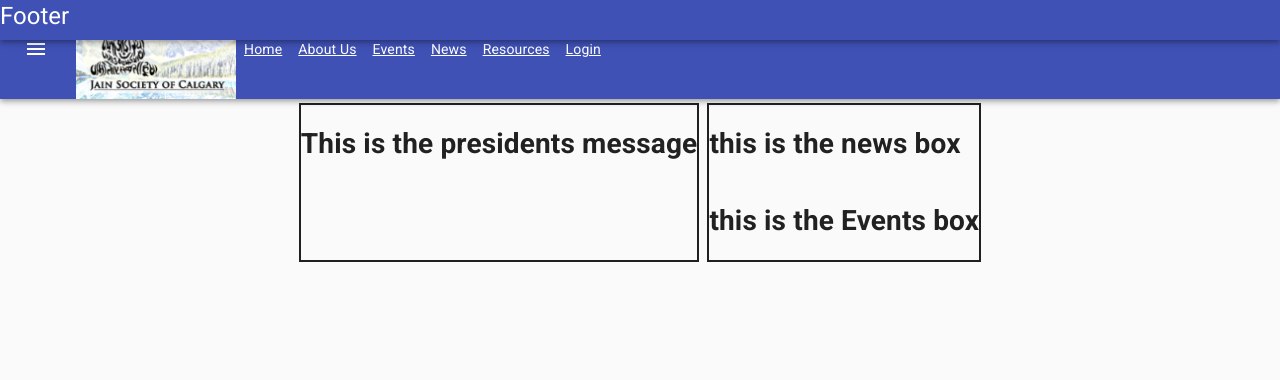
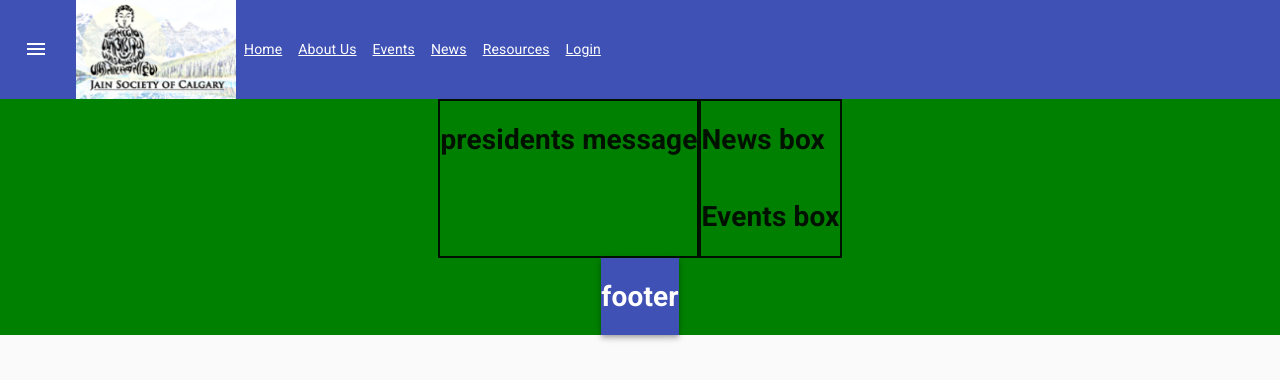
Before and after one commit to rahulshial/JSOC, a React (Create React App) app: page / in a window 1280 px wide. Shown: the top 380 px of the page. Built offline with nearby package versions, Linux system fonts and the light colour scheme.

Commit message:
home page design

```diff
--- a/src/components/pages/Home.js
+++ b/src/components/pages/Home.js
@@ -14,16 +14,17 @@ import CardContent from '@material-ui/core/CardContent';
 import Button from '@material-ui/core/Button';
 import AppBar from '@material-ui/core/AppBar';
 import Toolbar from '@material-ui/core/AppBar';
+import Paper from '@material-ui/core/AppBar';
 
 const useStyles = makeStyles((theme) => ({
   root: {
     display: "flex",
-    flexDirection: 'row',
+    flexDirection: 'column',
     justifyContent: "center",
-    flexWrap: "wrap",
-    "& > *": {
-      margin: theme.spacing(0.5)
-    }
+    alignItems: 'center',
+    backgroundColor: 'green',
+    maxWidth: '100%',
+    maxHeight: '100%'
   },
   leftSide: {
     display: "flex",
@@ -35,28 +36,25 @@ const useStyles = makeStyles((theme) => ({
     justifyContent: "center",
     border: '2px solid',
   },
-
   paper: {
     marginTop: theme.spacing(8),
     display: 'flex',
     flexDirection: 'column',
     alignItems: 'center',
   },
-  avatar: {
-    margin: theme.spacing(1),
-    backgroundColor: theme.palette.secondary.main,
-  },
   form: {
     width: '100%', // Fix IE 11 issue.
     marginTop: theme.spacing(1),
   },
-  submit: {
-    margin: theme.spacing(3, 0, 2),
-  },
-  appBar: {
+  footBar: {
     top: 'auto',
     bottom: 0,
+    maxWidth: '100vw'
   },
+  body: {
+    display: 'flex',
+    flexDirection: 'row',
+  }
 }));
 
 export function Home() {
@@ -65,28 +63,25 @@ export function Home() {
   return (
     <div>
       <div className={classes.root}>
+        <div className={classes.body}>
           <div className={classes.leftSide}>
-          <div>
-            <h1> This is the presidents message</h1>
-          </div>
+            <h1> presidents message</h1>
           </div>
           <div className={classes.rightSide}>
             <div>
-            <h1> this is the news box</h1>
+              <h1> News box</h1>
             </div>
             <div>
-            <h1> this is the Events box</h1>
+              <h1> Events box</h1>
             </div>
           </div>
         </div>
-      <div>
-      <AppBar position="fixed" color="primary" className={classes.appBar}>
-        <Toolbar>
-        <Typography className={classes.text} variant="h5" gutterBottom>
-         Footer
-        </Typography>
-        </Toolbar>
+
+        <div className={classes.footBar}>
+        <AppBar position="static" color="primary">
+          <h1> footer </h1>
         </AppBar>
+        </div>
       </div>
     </div>
   )
```
Lines whose indentation alone changed are shown as unchanged.
